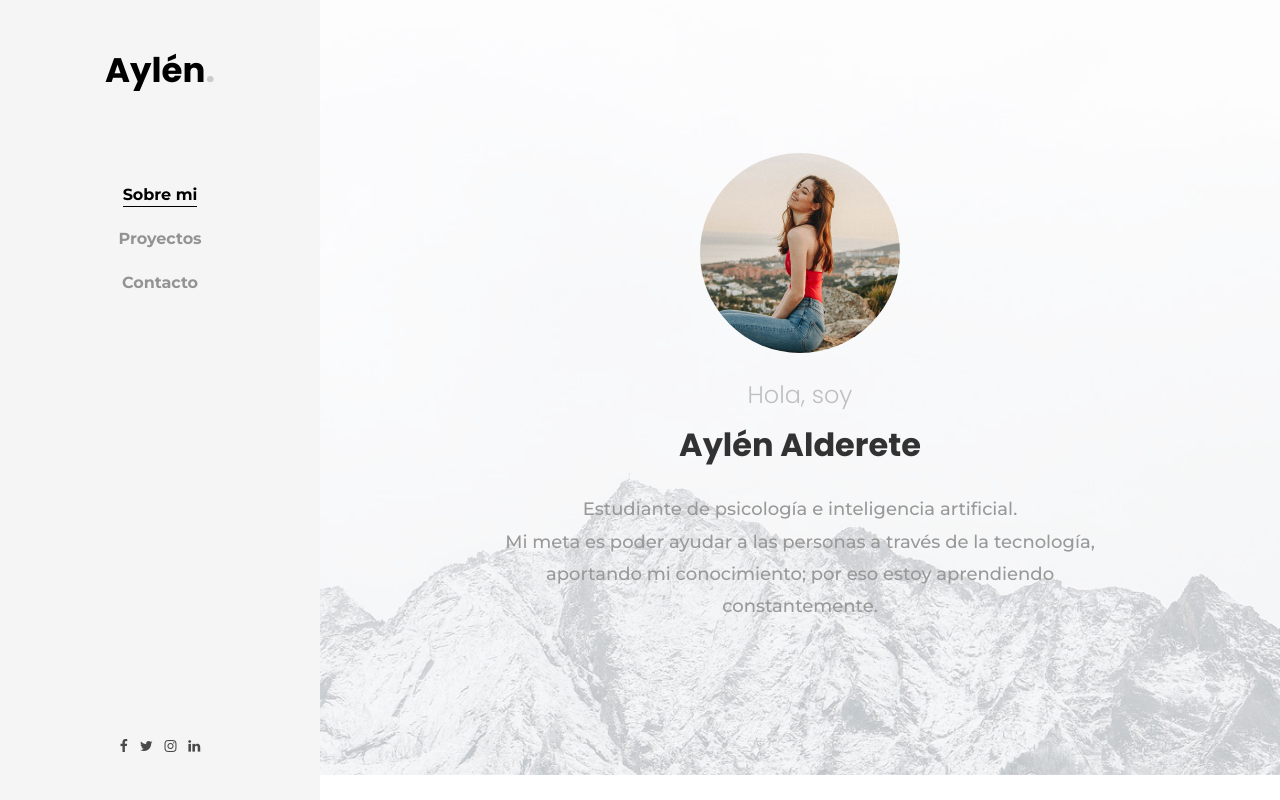
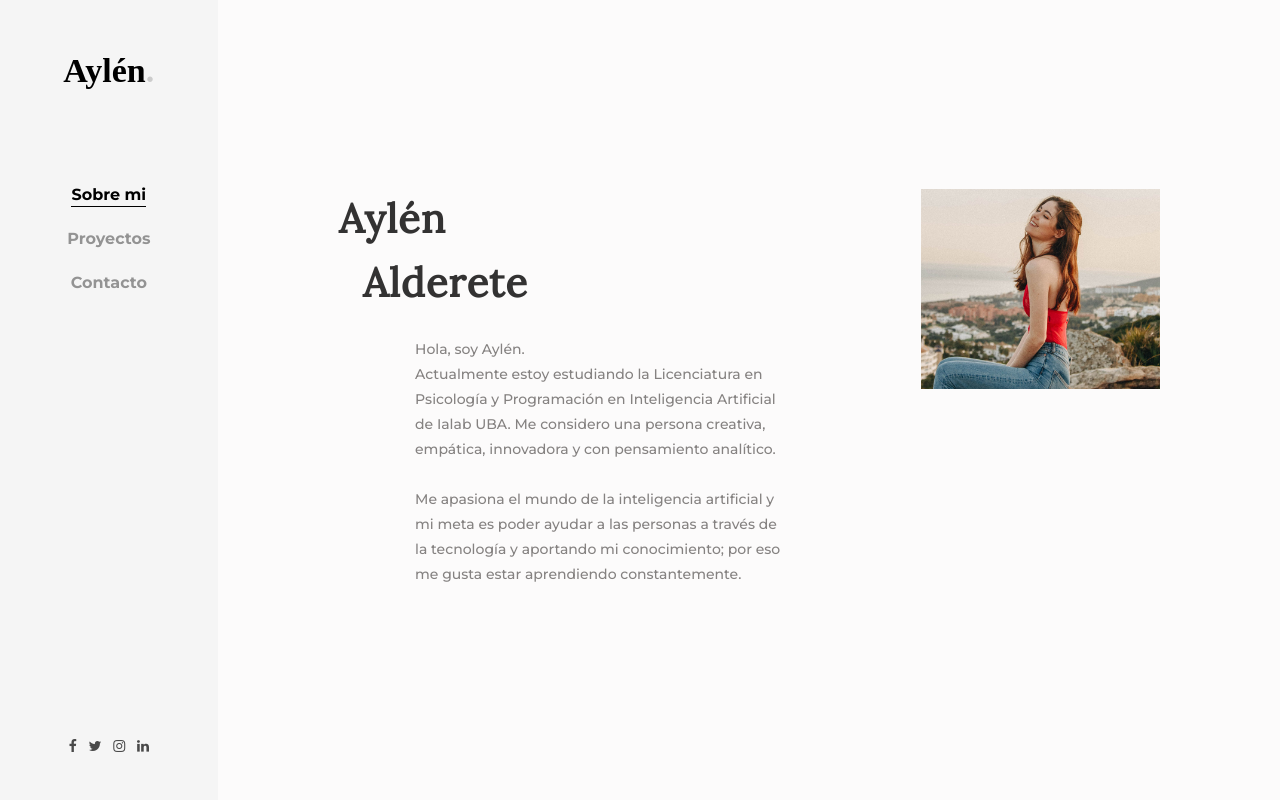
Before and after one commit to aylenalderete/Portfolio, a plain HTML site: page index.html in a window 1280 px wide. Drawn offline with Linux system fonts and the light colour scheme; some packages are replaced by stand-ins of ours; no server answers; files whose address does not match are found by name.

Commit message:
portfolio cambios

```diff
--- a/index.html
+++ b/index.html
@@ -26,13 +26,18 @@
     <link rel="stylesheet" href="css/flaticon.css">
     <link rel="stylesheet" href="css/icomoon.css">
     <link rel="stylesheet" href="css/style.css">
-  </head>
+
+	<link rel="preconnect" href="https://fonts.googleapis.com">
+	<link rel="preconnect" href="https://fonts.gstatic.com" crossorigin>
+	<link href="https://fonts.googleapis.com/css2?family=Lora&family=Noto+Serif&display=swap" rel="stylesheet">
+
+</head>
   <body>
 
 	<div id="colorlib-page">
 		<a href="#" class="js-colorlib-nav-toggle colorlib-nav-toggle"><i></i></a>
 		<aside id="colorlib-aside" role="complementary" class="js-fullheight text-center">
-			<h1 id="colorlib-logo"><a href="index.html">Aylén<span>.</span></a></h1>
+			<h1 id="colorlib-logo" ><a href="index.html">Aylén<span>.</span></a></h1>
 			<nav id="colorlib-main-menu" role="navigation">
 				<ul>
 					<li class="colorlib-active"><a href="index.html">Sobre mi</a></li>
@@ -53,20 +58,28 @@
 			</div>
 		</aside> <!-- END COLORLIB-ASIDE -->
 		<div id="colorlib-main">
-			<div class="hero-wrap js-fullheight" style="background-image: url(images/bg_1.jpg);" data-stellar-background-ratio="0.5">
+			<div class="hero-wrap js-fullheight" style="background-color: #F5F3F1" data-stellar-background-ratio="0.5">
 				<div class="overlay"></div>
 				<div class="js-fullheight d-flex justify-content-center align-items-center">
-					<div class="col-md-8 text text-center">
-						<div class="img mb-4" style="background-image: url(images/author.jpg);"></div>
-						<div class="desc">
-							<h2 class="subheading">Hola, soy</h2>
-							<h2 class="mb-4"><b>Aylén Alderete</b></h2>
-							<p class="mb-4">
-							Estudiante de psicología e inteligencia artificial. </br>
-							Mi meta es poder ayudar a las personas a través de la tecnología, aportando mi conocimiento; por eso estoy aprendiendo
-							constantemente.
+					<div class="d-flex text" style="margin-left: 10%;">
+						<div class="desc d-flex flex-column col-6">
+							<!-- <h2 class="subheading">Hola, soy</h2> -->
+							<h1 class="mb-1 aling-self-start" style="font-family: 'Lora', serif;"><b>Aylén</b></h1>
+							<h1 class="mb-4 ml-4 aling-self-start" style="font-family: 'Lora', serif;"><b>Alderete</b></h1>
+							<p style="margin-left: 17%; font-size: 14px; color: #858281" class="mb-4 text aling-self-end">
+								Hola, soy Aylén. </br>
+								Actualmente estoy estudiando la Licenciatura en Psicología y Programación en Inteligencia Artificial de Ialab UBA.
+								Me considero una persona creativa, empática, innovadora y
+								con pensamiento analítico. </br>
+							</p>
+							<p style="margin-left: 17%; font-size: 14px; color: #858281" class="mb-4 text aling-self-end">
+								Me apasiona el mundo de la inteligencia artificial y mi meta
+								es poder ayudar a las personas a través de la tecnología y aportando mi conocimiento; por eso me gusta
+								estar aprendiendo constantemente.
 							</p>
 							<!-- <p><a href="#" class="btn-custom">More About Me <span class="ion-ios-arrow-forward"></span></a></p> -->
+						</div>
+						<div class="img mb-4 col-3" style="background-image: url(images/author.jpg);">
 						</div>
 					</div>
 				</div>
```
Also changed, not shown: proyectos.html (+5 -5 lines), css/style.css.
